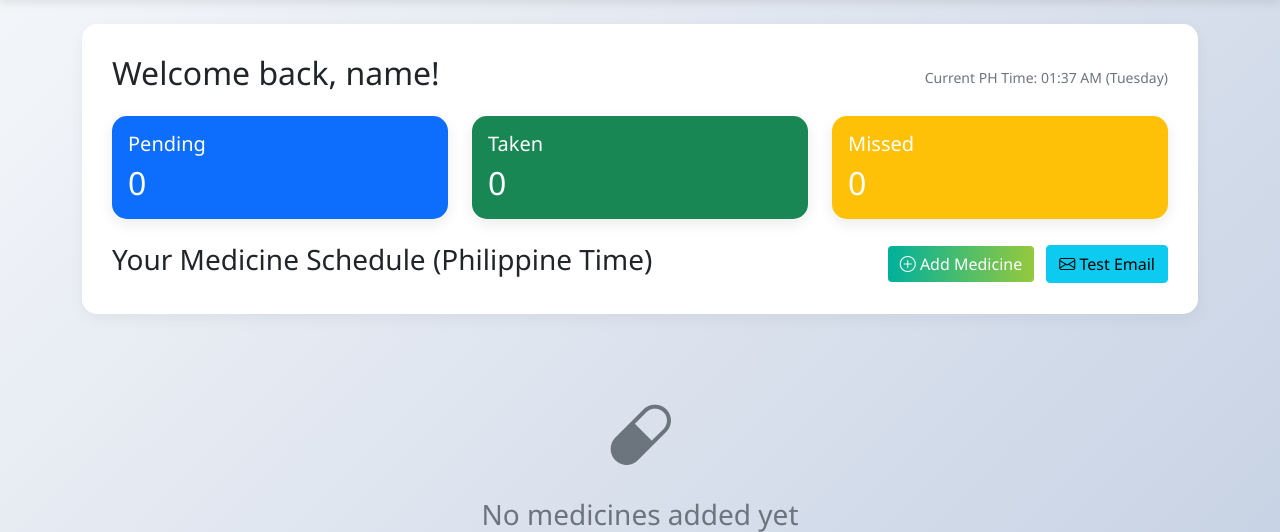
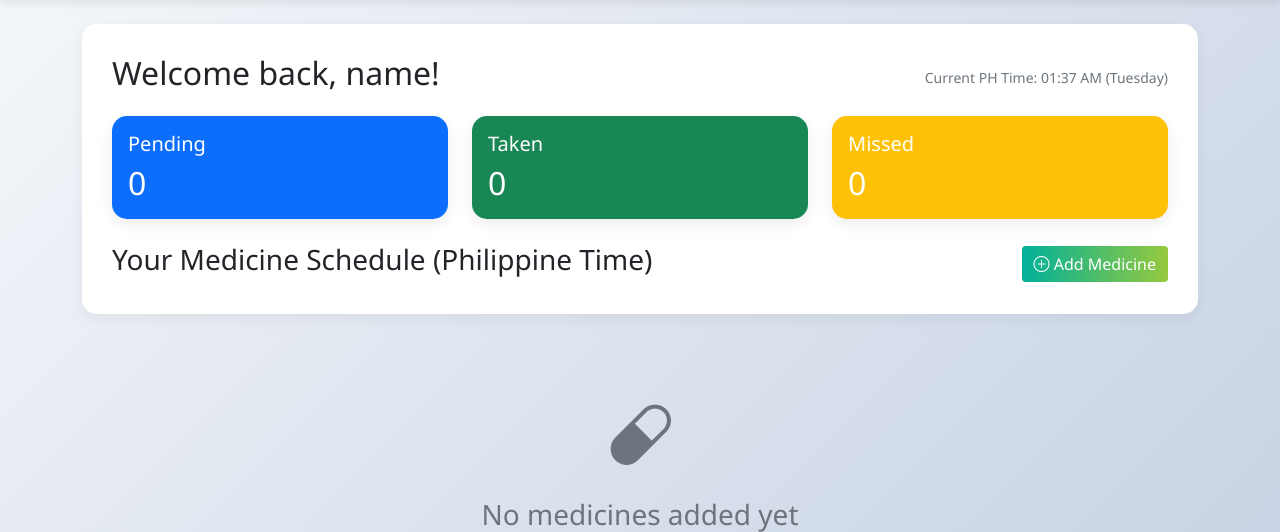
Before and after one commit to jptconwi-alt/medicine_Reminder, a Flask app: page /dashboard in a window 1280 px wide. Shown: the part 62-594 px from the top of the page. Run offline with Flask 3, Linux system fonts and the light colour scheme; the visitor is signed in with stand-in values (Sample User, id 1); data that the repository does not hold is empty.

Commit message:
Update dashboard.html

```diff
--- a/templates/dashboard.html
+++ b/templates/dashboard.html
@@ -43,9 +43,9 @@
             <a href="{{ url_for('add_medicine') }}" class="btn btn-success">
                 <i class="bi bi-plus-circle"></i> Add Medicine
             </a>
-            <a href="{{ url_for('test_email') }}" class="btn btn-info ms-2">
+            <!-- <a href="{{ url_for('test_email') }}" class="btn btn-info ms-2">
                 <i class="bi bi-envelope"></i> Test Email
-            </a>
+            </a> -->
         </div>
     </div>
 </div>
```
